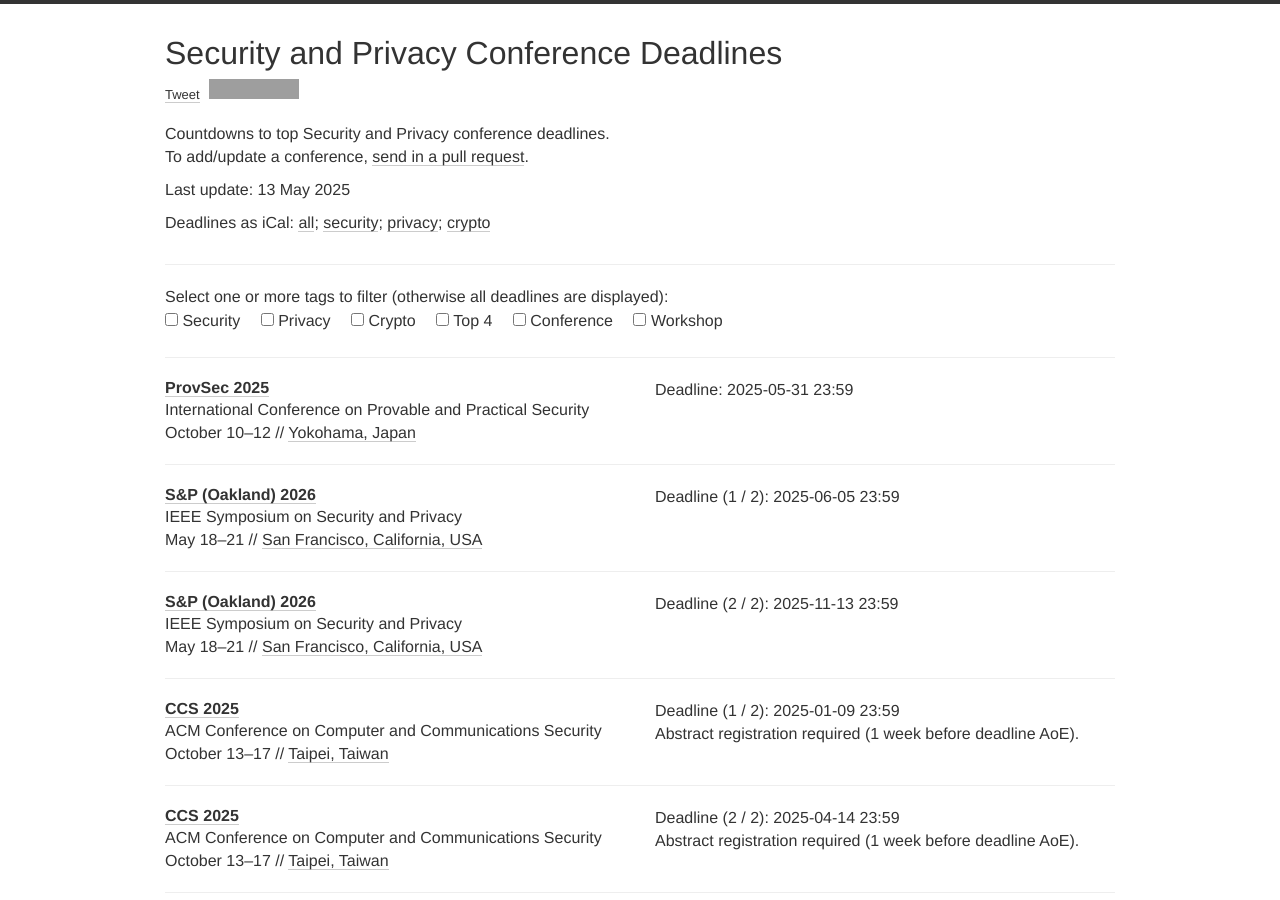
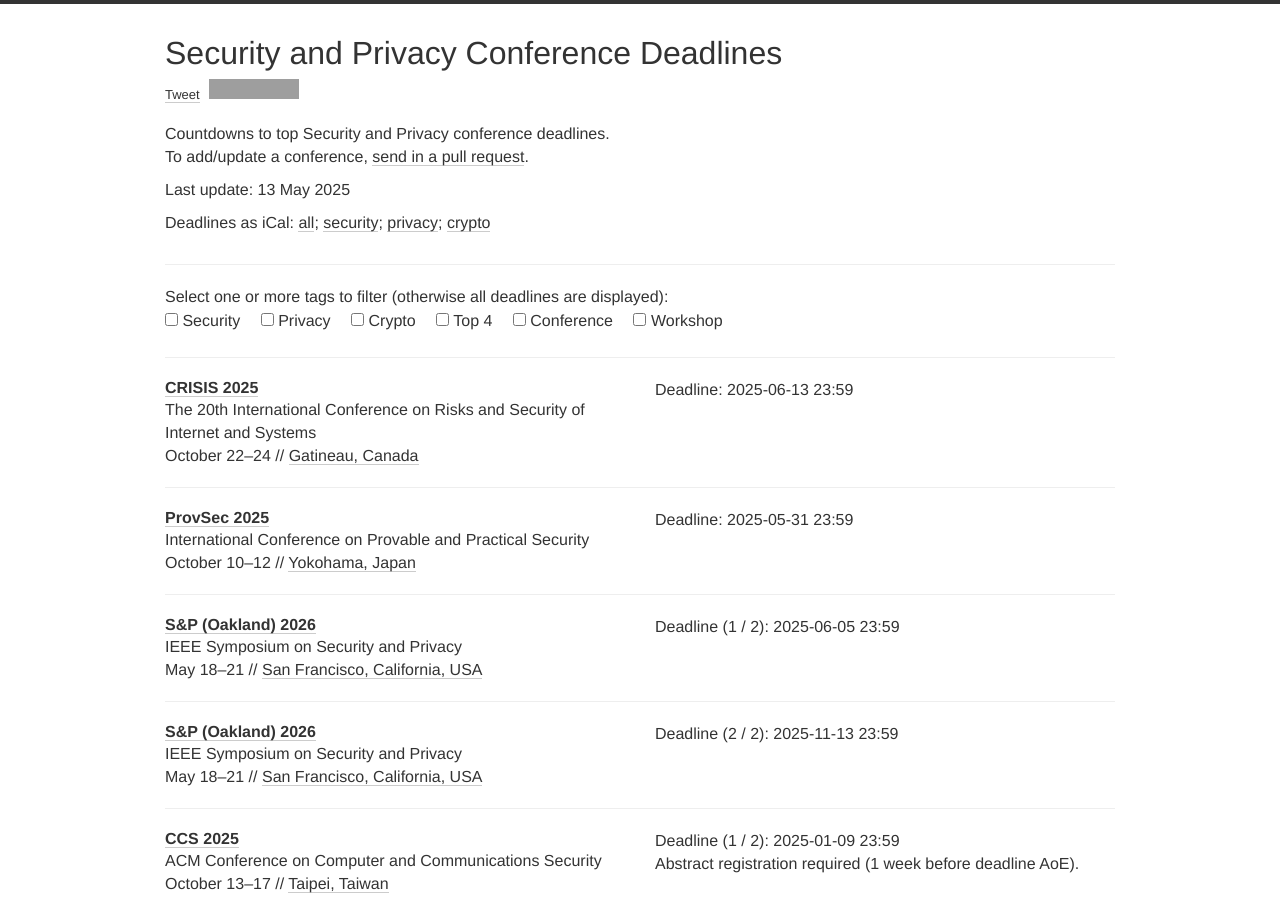
Before and after one commit to sec-deadlines/sec-deadlines.github.io, a Jekyll site: the page built from index.html, in a window 1280 px wide and 900 px high. Built offline with Jekyll 4.4.1, drawn with Linux system fonts in a browser that asks for light colours; nearby versions of some CDN libraries; comment, search, counter and statistics services are not loaded; grey boxes are pictures that could not be loaded.

Commit message:
Update conferences.yml
Added CFP for International Conference on Risks and Security of Internet and Systems  (CRISIS) 2025

```diff
--- a/_data/conferences.yml
+++ b/_data/conferences.yml
@@ -1,4 +1,13 @@
 # Security and Privacy
+
+- name: CRISIS
+  year: 2025
+  description: The 20th International Conference on Risks and Security of Internet and Systems
+  link: https://crisis2025.uqo.ca/?page_id=6
+  deadline: ["2025-06-13 23:59"]
+  date: October 22-24
+  place: Gatineau, Canada
+  tags: [SEC, PRIV, CONF]
 
 - name: ProvSec
   year: 2025
```
